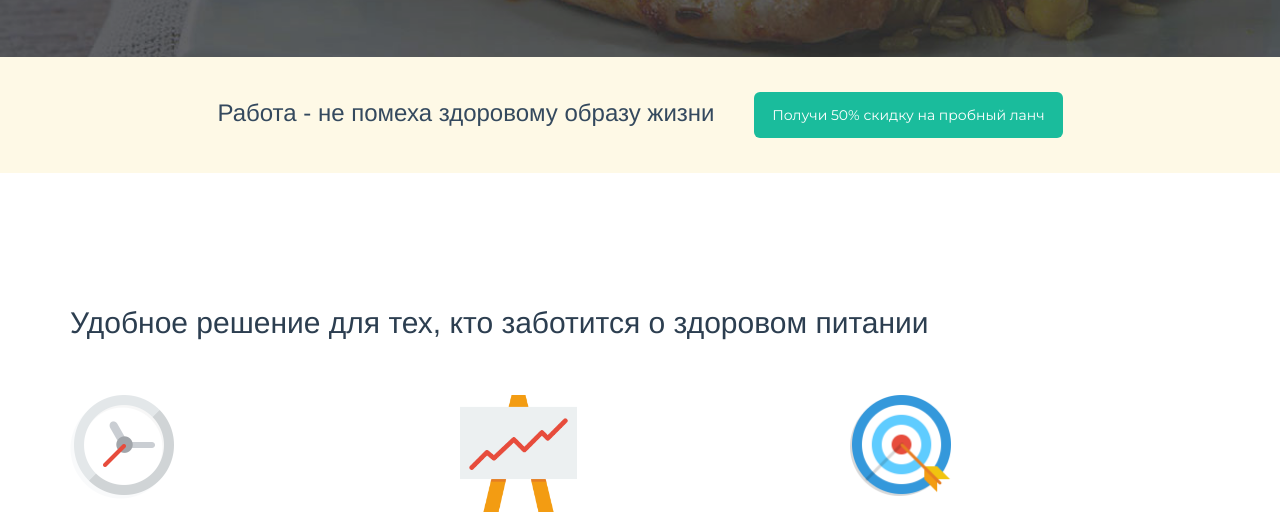
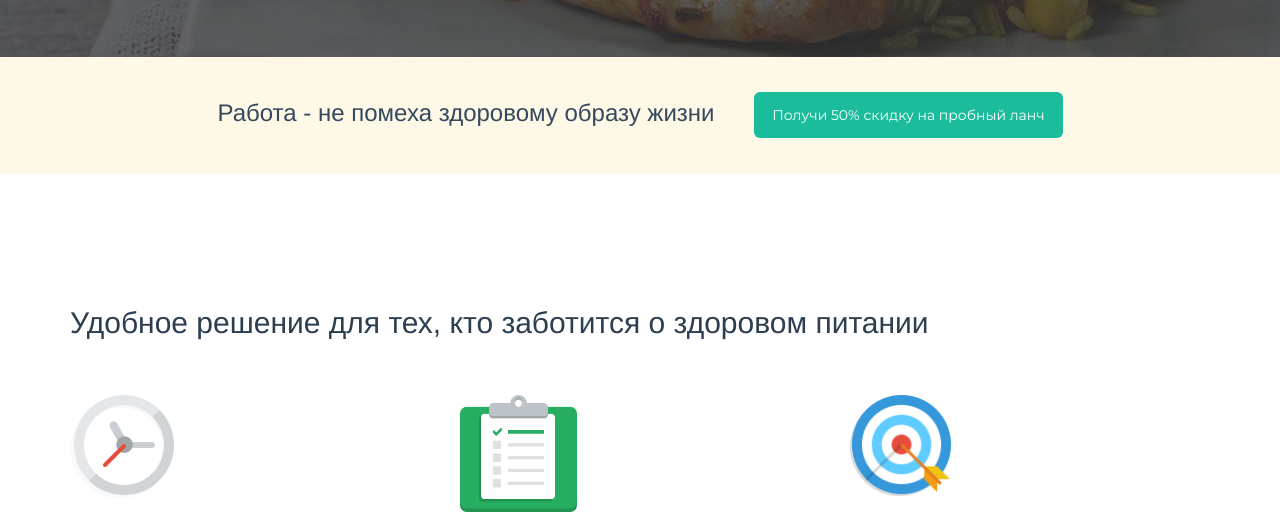
Before and after one commit to AndrewDryga/eatnfit, a plain HTML site: page index.html in a window 1280 px wide. Shown: the part 443-957 px from the top of the page. Drawn offline with Linux system fonts and the light colour scheme.

Commit message:
Change icon for calories calculator

```diff
--- a/index.html
+++ b/index.html
@@ -84,7 +84,7 @@
                             <p>Для тех, у кого нет времени покупать продукты и готовить. </p>
                         </div>
                         <div class="col-sm-4">
-                            <img src="startup/common-files/icons/graph@2x.png" alt="" width="117" height="104">
+                            <img src="startup/common-files/icons/clipboard@2x.png" alt="" width="117" height="104">
                             <h6>Считаем калории за вас!</h6>
 
                             <p>Больше не нужно взвешивать порции и считать калории.</p>
```
